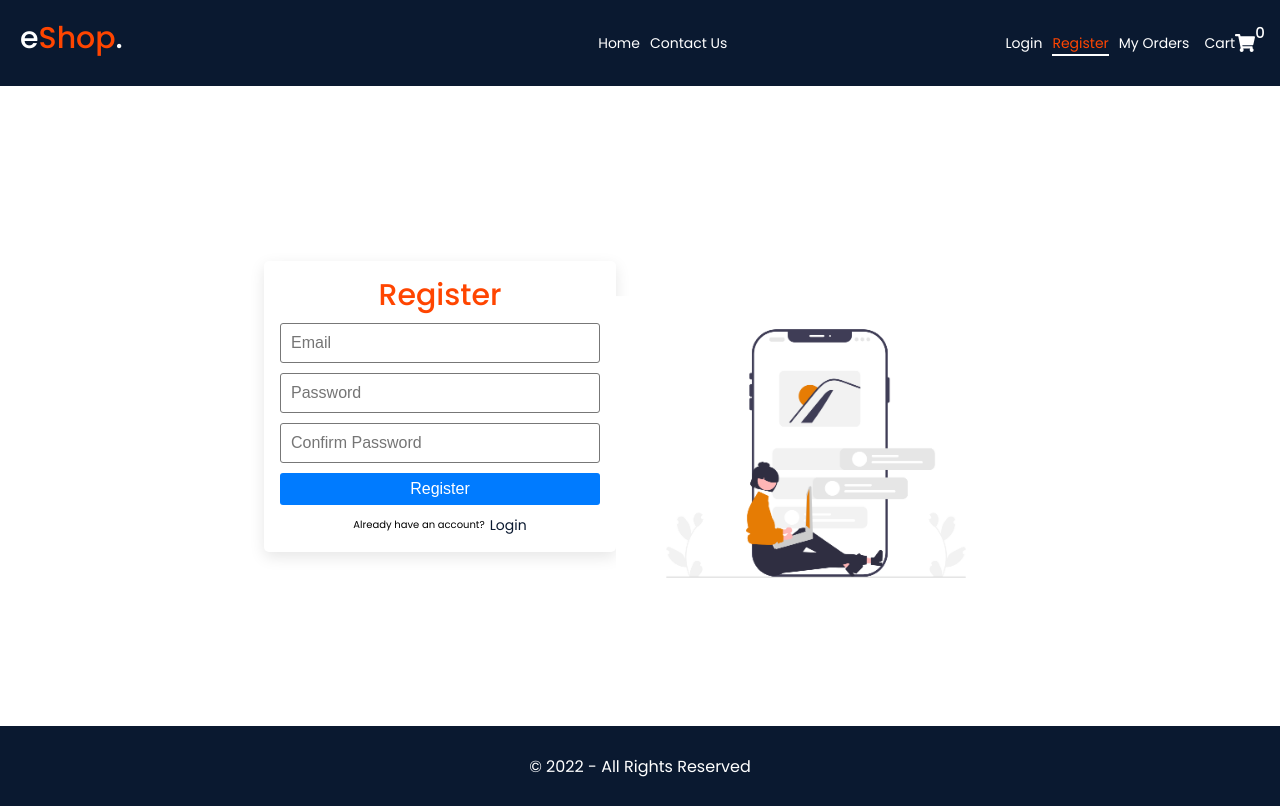
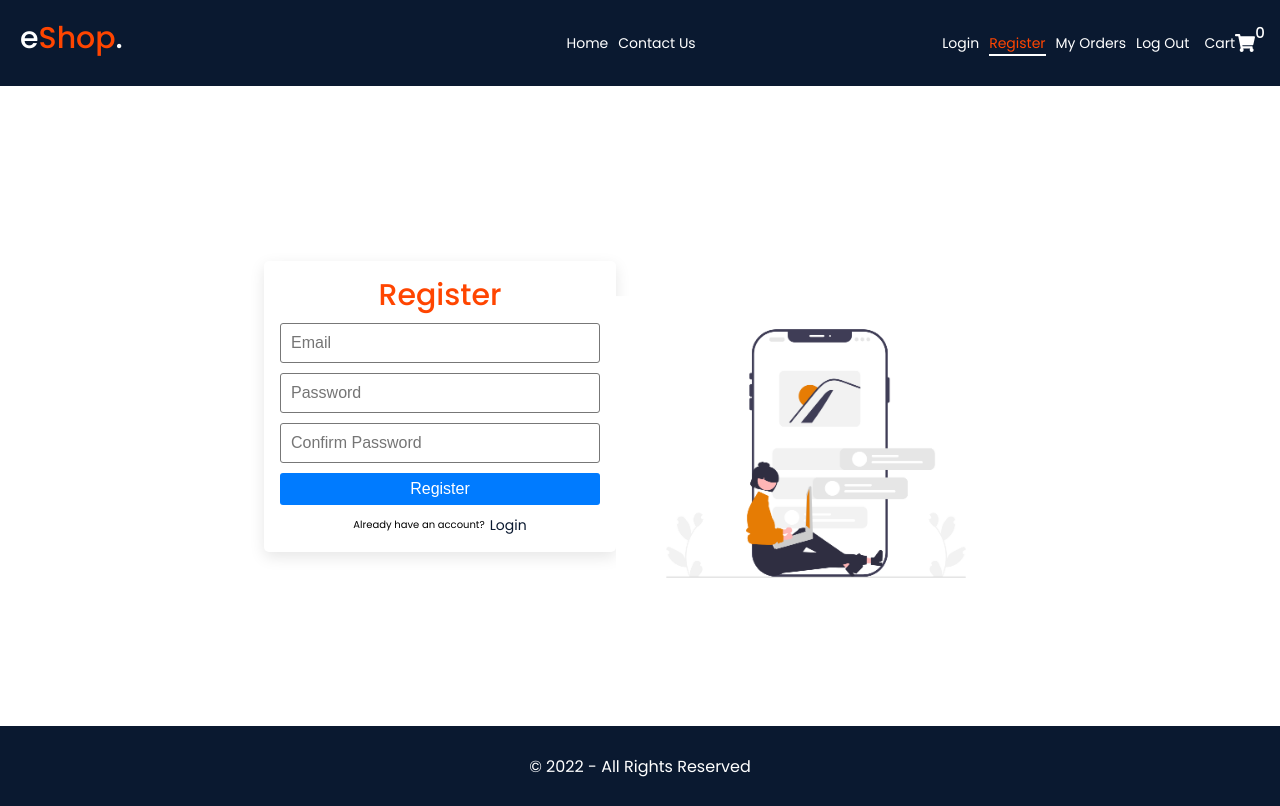
Before and after one commit to femmor/zino-commerce, a React (Create React App) app: page /register in a window 1280 px wide. Built offline with nearby package versions, Linux system fonts and the light colour scheme.

Commit message:
Implements logout and move ToastContainer to App.js

```diff
--- a/src/App.js
+++ b/src/App.js
@@ -1,4 +1,5 @@
 import { BrowserRouter as Router, Routes, Route } from 'react-router-dom';
+import { ToastContainer } from 'react-toastify';
 
 // Pages
 import {
@@ -19,6 +20,7 @@
 const App = () => {
   return (
     <Router>
+      <ToastContainer />
       <Header />
       <Routes>
         <Route path="/" element={<Home />} />
--- a/src/components/header/Header.js
+++ b/src/components/header/Header.js
@@ -1,12 +1,17 @@
+import { useNavigate } from 'react-router-dom';
 import { useState } from 'react';
 import { NavLink } from 'react-router-dom';
 import styles from './Header.module.scss';
 import { FaTimes } from 'react-icons/fa';
 import { HiOutlineMenuAlt3 } from 'react-icons/hi';
 import { logo, cart, activeLink } from '../../helpers/headerHelpers';
+import { toast } from 'react-toastify';
+import { signOut } from 'firebase/auth';
+import { auth } from '../../firebase/config';
 
 const Header = () => {
   const [showMenu, setShowMenu] = useState(false);
+  const navigate = useNavigate();
 
   // Toggle mobile menu
   const toggleMenu = () => {
@@ -17,11 +22,25 @@
     setShowMenu(false);
   };
 
+  const logoutUser = () => {
+    signOut(auth)
+      .then(() => {
+        toast.success('User logged out successfully.');
+        navigate('/');
+      })
+      .catch(error => {
+        toast.error('Error: ' + error.message);
+      });
+  };
+
   return (
+    <>
       <header className={styles.header}>
         {logo}
         <nav
-        className={showMenu ? `${styles['show-nav']}` : `${styles['hide-nav']}`}
+          className={
+            showMenu ? `${styles['show-nav']}` : `${styles['hide-nav']}`
+          }
         >
           <div
             className={
@@ -58,6 +77,9 @@
               <NavLink className={activeLink} to="/order-history">
                 My Orders
               </NavLink>
+              <NavLink onClick={logoutUser} to="/">
+                Log Out
+              </NavLink>
             </span>
             {cart}
           </div>
@@ -68,6 +90,7 @@
           <HiOutlineMenuAlt3 size={28} onClick={toggleMenu} />
         </div>
       </header>
+    </>
   );
 };
 export default Header;
--- a/src/pages/auth/Login.js
+++ b/src/pages/auth/Login.js
@@ -6,7 +6,7 @@
 import Card from '../../components/card/Card';
 import { signInWithEmailAndPassword } from 'firebase/auth';
 import { auth } from '../../firebase/config';
-import { ToastContainer, toast } from 'react-toastify';
+import { toast } from 'react-toastify';
 import { useNavigate } from 'react-router-dom';
 import Loader from '../../components/loader/Loader';
 
@@ -36,7 +36,6 @@
 
   return (
     <>
-      <ToastContainer />
       {isLoading && <Loader />}
       <section className={`container ${styles.auth}`}>
         <div className={styles.img}>
--- a/src/pages/auth/Register.js
+++ b/src/pages/auth/Register.js
@@ -8,7 +8,7 @@
 import Loader from '../../components/loader/Loader';
 import { useNavigate } from 'react-router-dom';
 
-import { ToastContainer, toast } from 'react-toastify';
+import { toast } from 'react-toastify';
 
 const Register = () => {
   const [email, setEmail] = useState('');
@@ -44,7 +44,6 @@
 
   return (
     <>
-      <ToastContainer />
       {isLoading && <Loader />}
       <section className={`container ${styles.auth}`}>
         <Card>
```
Lines whose indentation alone changed are shown as unchanged.
